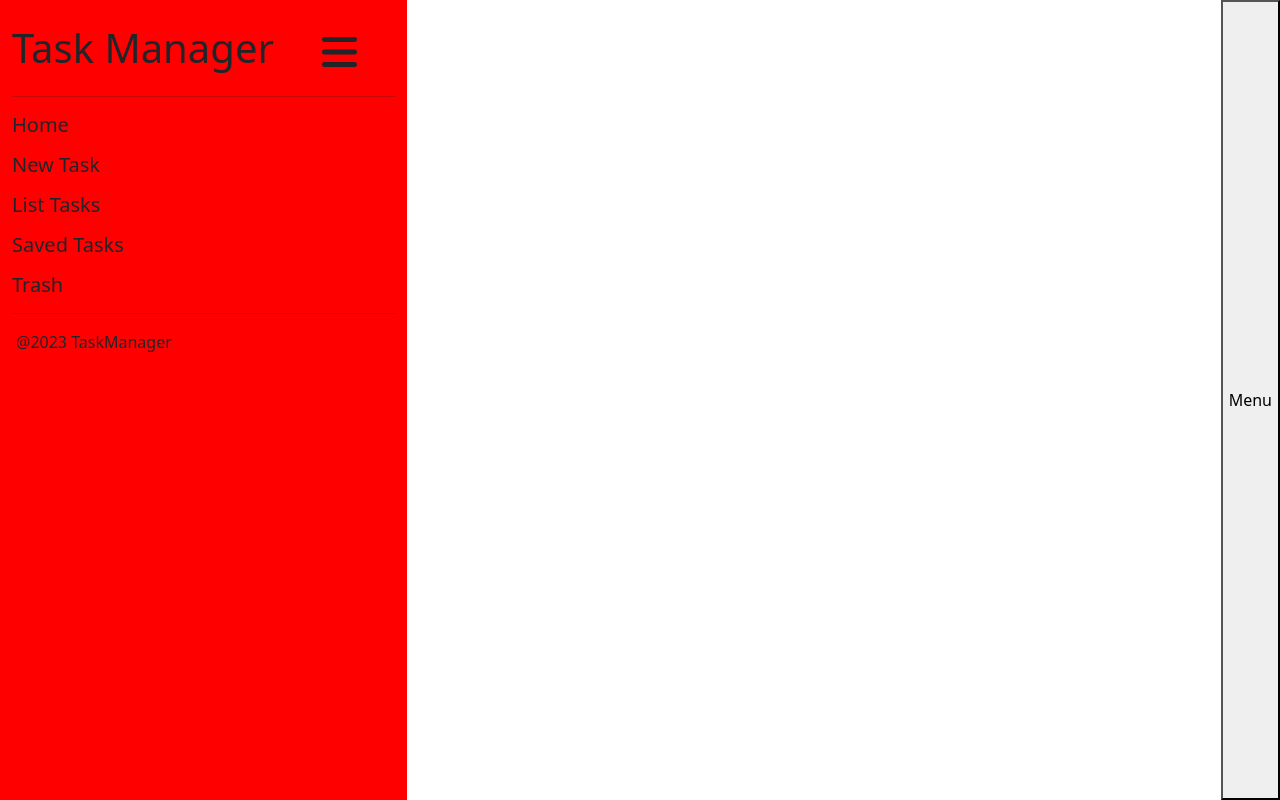
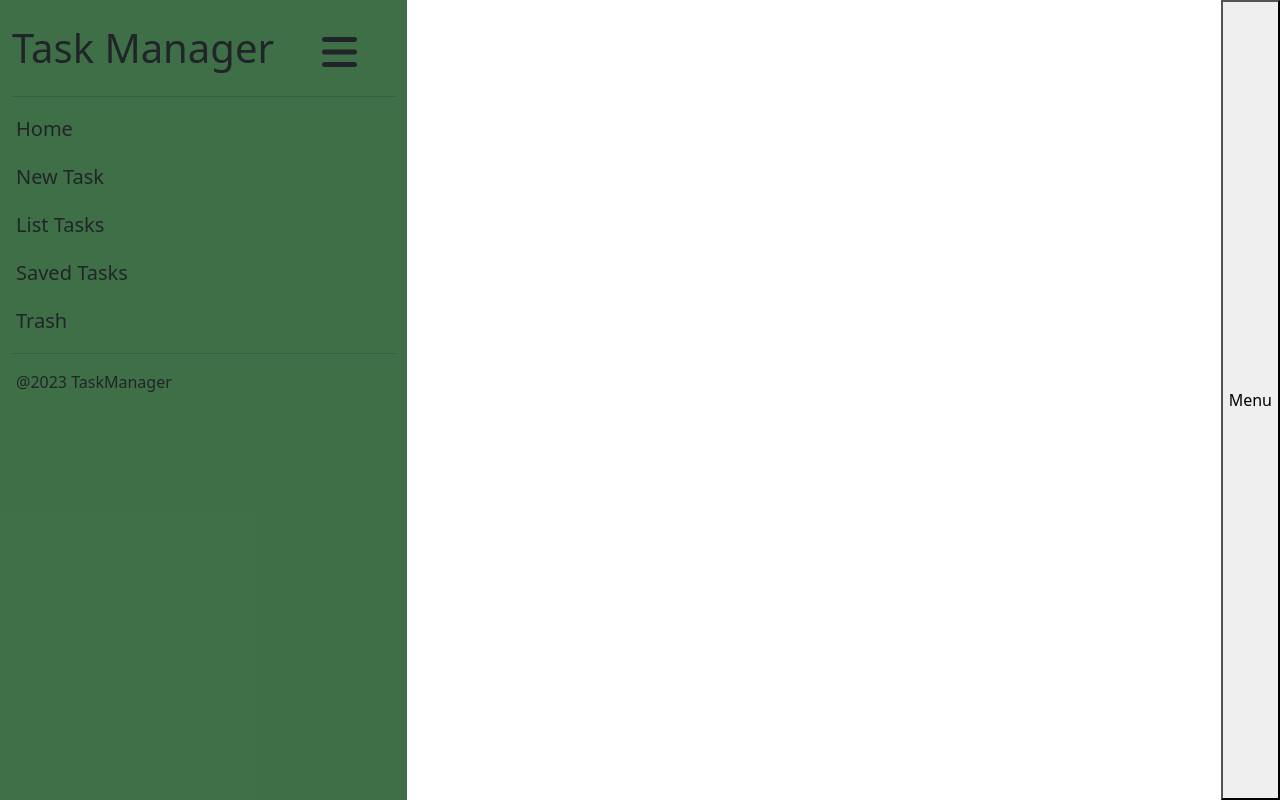
Before and after one commit to temoc1n/Treffio, a Vue app in the folder treffio_vuejs/: page / in a window 1280 px wide. Built offline with nearby package versions, Linux system fonts and the light colour scheme.

Commit message:
Features from last nigth

```diff
--- a/treffio_vuejs/src/assets/main.css
+++ b/treffio_vuejs/src/assets/main.css
@@ -3,10 +3,13 @@
 
 /*SIDE BAR*/
 .side_bar {
-    background-color: red;
+    background-color: rgba(13, 74, 23, 0.793);
 }
 .sidebar-options {
     cursor: pointer;
+}
+.sidebar-options:hover {
+    background-color: rgba(74, 74, 74, 0.754) ;
 }
 .sidebar-button {
     cursor: pointer;
--- a/treffio_vuejs/src/components/Header/DashboardSidebar.vue
+++ b/treffio_vuejs/src/components/Header/DashboardSidebar.vue
@@ -10,11 +10,11 @@
                         <i class="fa-solid fa-bars mt-2 d-none d-lg-block ms-5 fs-1 sidebar-button fixed-end" @click="SlideOff"></i>
                     </div>
                     <hr>
-                    <h5 class="sidebar-options">Home</h5>
-                    <h5 class="sidebar-options mt-3">New Task</h5>
-                    <h5 class="sidebar-options mt-3">List Tasks</h5>
-                    <h5 class="sidebar-options mt-3">Saved Tasks</h5>
-                    <h5 class="sidebar-options mt-3">Trash</h5>
+                    <h5 class="sidebar-options rounded-2 p-1">Home</h5>
+                    <h5 class="sidebar-options rounded-2 p-1 mt-3">New Task</h5>
+                    <h5 class="sidebar-options rounded-2 p-1 mt-3">List Tasks</h5>
+                    <h5 class="sidebar-options rounded-2 p-1 mt-3">Saved Tasks</h5>
+                    <h5 class="sidebar-options rounded-2 p-1 mt-3">Trash</h5>
                     <hr>
                 </div>
                 <div class="vh-100 footer fixed-bottom m-1 position-relative">
--- a/treffio_vuejs/src/router/index.js
+++ b/treffio_vuejs/src/router/index.js
@@ -5,14 +5,26 @@ const routes = [
     path: '/',
     name: 'home',
     component: MainDashboard
-  //},
-  //{
-  //  path: '/about',
-  //  name: 'about',
-    // route level code-splitting
-    // this generates a separate chunk (about.[hash].js) for this route
-    // which is lazy-loaded when the route is visited.
-  //  component: () => import(/* webpackChunkName: "about" */ '../views/AboutView.vue')
+  },
+  {
+    path: '/new-task',
+    name: 'new-task',
+    component: () => import('../views/NewTask.vue')
+  },
+  {
+    path: '/list-tasks',
+    name: 'list-tasks',
+    component: () => import('../views/ListTasks.vue')
+  },
+  {
+    path: '/saved-tasks',
+    name: 'saved-tasks',
+    component: () => import('../views/SavedTasks.vue')
+  },
+  {
+    path: '/trash',
+    name: 'trash',
+    component: () => import('../views/TrashView.vue')
   }
 ]
 
--- /dev/null
+++ b/treffio_vuejs/src/views/ListTasks.vue
@@ -0,0 +1,11 @@
+<template>
+    <h1>List Tasks</h1>
+</template>
+<script>
+export default {
+    name: 'ListTasks'
+}
+</script>
+<style scoped>
+
+</style>
--- /dev/null
+++ b/treffio_vuejs/src/views/NewTask.vue
@@ -0,0 +1,11 @@
+<template>
+    <h1>New Task</h1>
+</template>
+<script>
+export default {
+    name: 'NewTask'
+}
+</script>
+<style scoped>
+
+</style>
--- /dev/null
+++ b/treffio_vuejs/src/views/SavedTasks.vue
@@ -0,0 +1,11 @@
+<template>
+    <h1>Saved Tasks</h1>
+</template>
+<script>
+export default {
+    name: 'SavedTasks'
+}
+</script>
+<style scoped>
+
+</style>
--- /dev/null
+++ b/treffio_vuejs/src/views/TrashView.vue
@@ -0,0 +1,11 @@
+<template>
+    <h1> Trash </h1>
+</template>
+<script>
+export default {
+    name: 'TrashView'
+}
+</script>
+<style scoped>
+
+</style>
```
